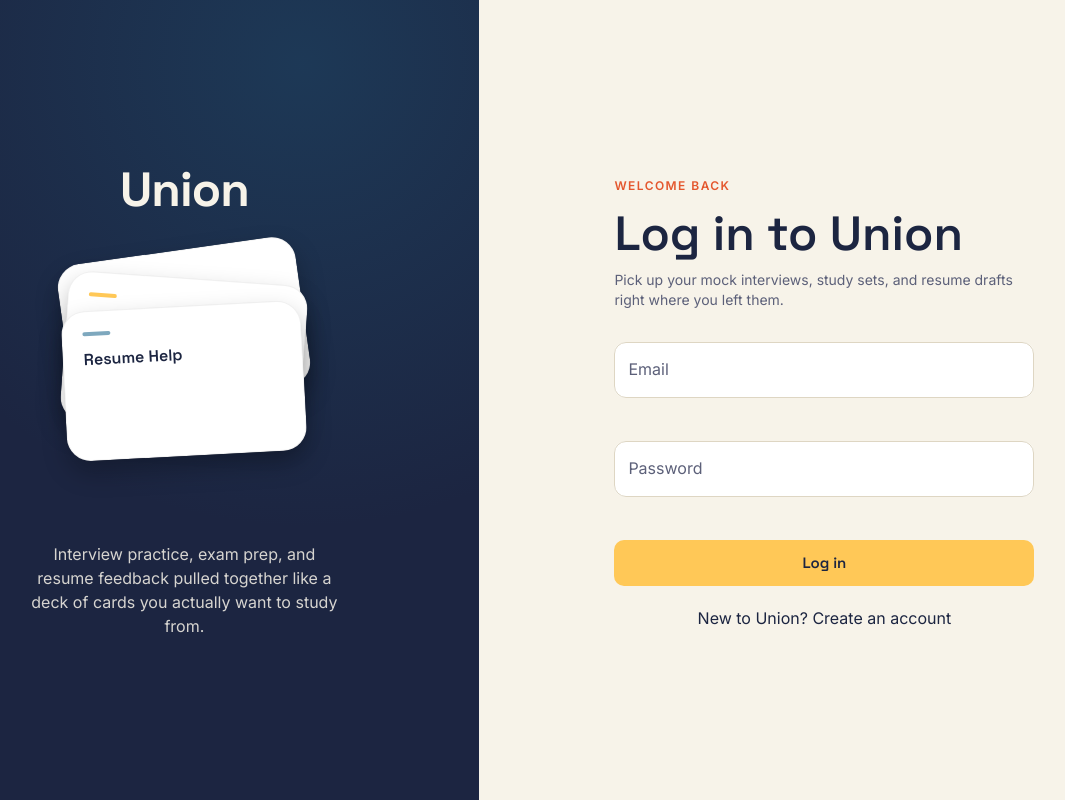
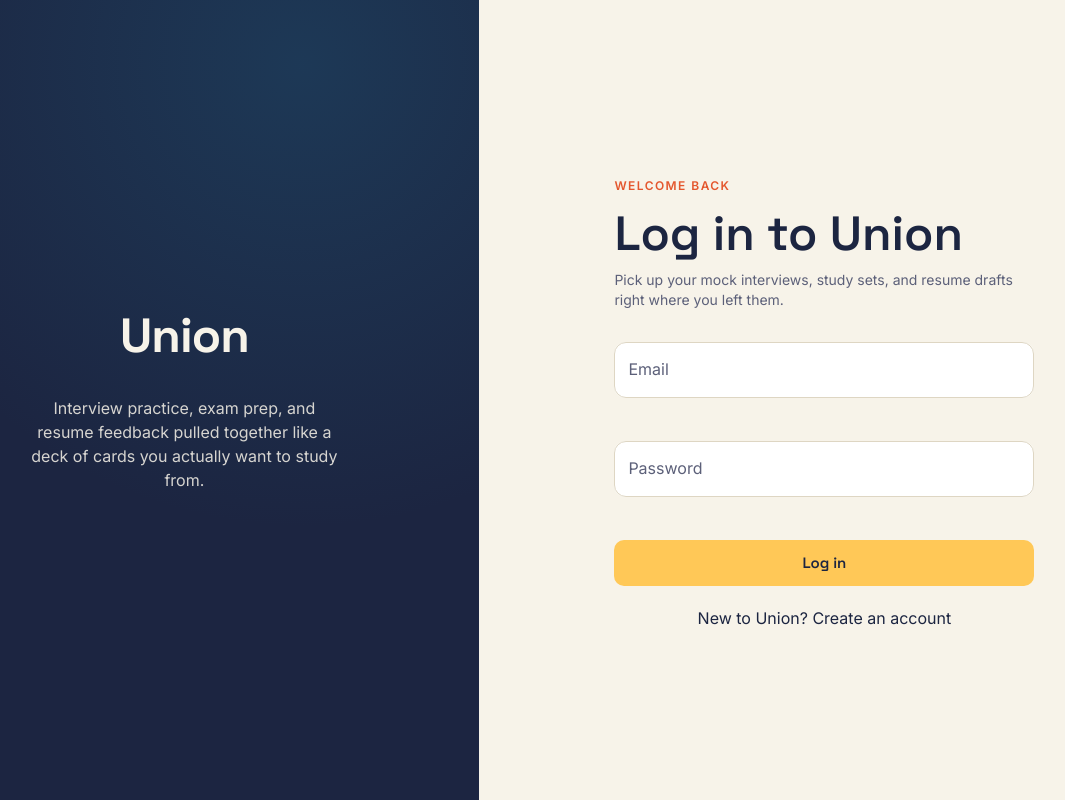
Before and after one commit to nishanarola/union-app, a React (Vite) app: page /login in a window 1280 px wide. Shown: the whole page, without its empty margins (110-1175 px from the left). Built offline with nearby package versions, Linux system fonts and the light colour scheme.

Commit message:
Remove flashcards from auth layout

```diff
--- a/src/pages/AuthLayout.jsx
+++ b/src/pages/AuthLayout.jsx
@@ -72,7 +72,7 @@ export default function AuthLayout({ eyebrow, title, subtitle, children }) {
           <Typography variant="h1" sx={{ fontSize: { xs: '2.4rem', md: '3rem' } }}>
             Union
           </Typography>
-          <FlashcardStack />
+          {/* <FlashcardStack /> */}
           <Box sx={{ textAlign: 'center', maxWidth: 320 }}>
             <Typography variant="body1" sx={{ opacity: 0.85 }}>
               Interview practice, exam prep, and resume feedback pulled together
```
